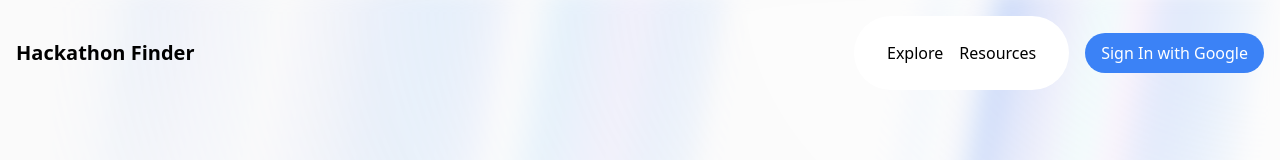
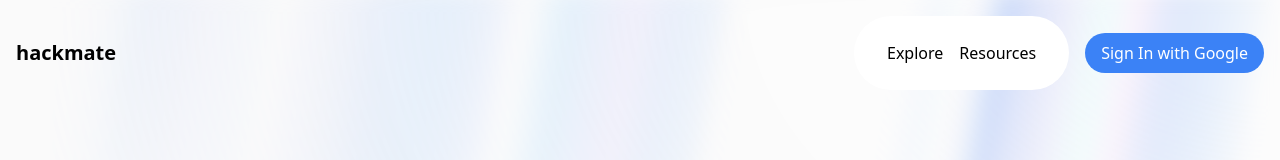
Before and after one commit to kichuman28/hackmate, a Next.js app: page / in a window 1280 px wide. Shown: the top 160 px of the page. Built offline with nearby package versions, Linux system fonts and the light colour scheme; no server answers.

Commit message:
Update: Changed hackathon finder to hackmate

```diff
--- a/src/components/Navbar.tsx
+++ b/src/components/Navbar.tsx
@@ -33,7 +33,7 @@ const Navbar = ({ className }: { className?: string }) => {
         isScrolled ? "p-2" : "p-4"
       )}>
         <Link href="/" className="text-xl font-bold text-black dark:text-white">
-          Hackathon Finder
+          hackmate
         </Link>
         <div className="flex items-center space-x-4">
           <Menu setActive={setActive}>
```
